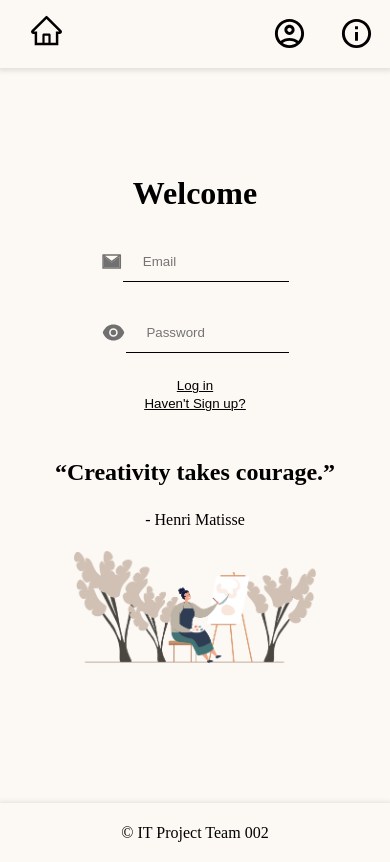
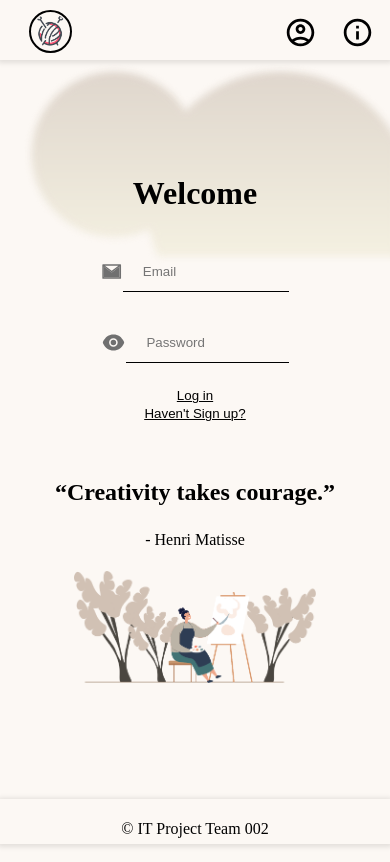
Before and after one commit to IT-Project-002/Frontend, a React (Create React App) app: page /user/login in a window 390 px wide. Built offline with nearby package versions, Linux system fonts and the light colour scheme.

Commit message:
change home icon to logo, fix header footer responsive, make footer shorter

```diff
--- a/src/components/nav.js
+++ b/src/components/nav.js
@@ -1,13 +1,13 @@
 import React, {useState} from "react";
 import { Link, useMatch, useResolvedPath, useLocation } from "react-router-dom";
 import "../css/style.css";
-// import HomeOutlinedIcon from '@mui/icons-material/HomeOutlined';
 import InfoOutlinedIcon from '@mui/icons-material/InfoOutlined';
 import AccountCircleOutlinedIcon from '@mui/icons-material/AccountCircleOutlined';
 import StorefrontOutlinedIcon from '@mui/icons-material/StorefrontOutlined';
 import FavoriteBorderIcon from '@mui/icons-material/FavoriteBorder';
 import LogoutOutlinedIcon from '@mui/icons-material/LogoutOutlined';
 import {AiOutlineHome} from "react-icons/ai";
+import HomeIcon from "../image/home.png";
 
 
 export default function Navbar() {
@@ -44,8 +44,8 @@ export default function Navbar() {
 
   return (
     <nav className="navbar">
-          <Link className="home-icon" to="/">
-            <AiOutlineHome text={"Hi"} onClick={toggleMenu}/>
+          <Link to="/">
+            <img className="home-icon" src={HomeIcon} text={"Hi"} onClick={toggleMenu}></img>
           </Link>
            <ul className="menu">
               {
@@ -86,51 +86,6 @@ export default function Navbar() {
                   </CustomLink>:''
               }
            </ul>
-           {/* <ul className="side-menu">
-              {
-              (token && token!=='' &&token!==undefined)?
-                  <CustomLink to="/user/myFav">
-                    <p>MyFav</p>
-                  </CustomLink>:''
-              }
-              {
-              (token && token!=='' &&token!==undefined)?
-                  <CustomLink to="/user/market">
-                    <p>Market</p>
-                  </CustomLink>:''
-              }
-              {
-              (token && token!=='' &&token!==undefined)?
-                  <CustomLink to="/user/upload">
-                    <p>Upload</p>
-                  </CustomLink>:''
-              }
-
-              {
-              (token && token!=='' &&token!==undefined)?'':
-                  <CustomLink to="/user/login">
-                    <p>Login</p>
-                  </CustomLink>
-              }
-
-              {
-              (token && token!=='' &&token!==undefined)?
-                  <CustomLink to="/user/profile">
-                    <p>Profile</p>
-                  </CustomLink>:''
-              }
-
-              <CustomLink to="/user/about">
-                  <p>About</p>
-              </CustomLink>
-
-              {
-              (token && token!=='' &&token!==undefined)?
-                  <CustomLink to="/user/login">
-                     <p onClick={logMeOut}>Logout</p>
-                  </CustomLink>:''
-              }
-           </ul> */}
     </nav>
   );
 }
--- a/src/css/login.css
+++ b/src/css/login.css
@@ -8,9 +8,19 @@
   grid-template-columns: 1fr 2fr;
   grid-template-areas:
     'login today';
-  /* background-image: url(../image/background.png);
+  /* background-image: url(../image/background/login.png);
   background-repeat: none;
   background-position: fixed; */
+}
+
+.login-background {
+  position:fixed;
+  top:60px;
+  left: 20px;
+  width:100vw;
+  height: auto;
+  object-fit: contain;
+  z-index:-99;
 }
 
 /* ===================================================== */
--- a/src/css/style.css
+++ b/src/css/style.css
@@ -7,10 +7,6 @@
 
 body {
   background-color: #fcf8f4;
-  /* background-image: url(../image/background/login.png);
-  background-size: cover;
-  background-repeat: no-repeat;
-  background-attachment: fixed; */
   margin:0;
   font-family: Ariel;
 }
@@ -19,11 +15,11 @@ body {
   display: grid;
   grid-template-columns: 1fr;
   grid-template-rows: auto 1fr auto;
-  min-height: 100vh;
   grid-template-areas:
     "navbar"
     "main"
     "footer";
+  min-height: 100vh;
 }
 
 /* redirect link */
@@ -43,7 +39,7 @@ button {
 /* Overall */
 .navbar {
   grid-area: navbar;
-  height: 8vh;
+  height: 60px;
   background:#fcf8f4;
   box-shadow: 0px 1px 5px 2px rgba(0, 0, 0, 0.1);
   display: flex;
@@ -56,14 +52,14 @@ button {
 .navbar ul {
   list-style: none;
   display: flex;
-  gap: 2rem;
+  gap: 1.5rem;
   margin-right:1rem;
 }
 
 /* Icons  */
 .navbar svg {
-  width: 35px;
-  height: 35px;
+  width: 33px;
+  height: 33px;
 }
 
 .navbar svg:hover {
@@ -71,18 +67,18 @@ button {
 }
 
 .home-icon {
-  margin-top: 0.8rem;
+  margin-top: 0.6rem;
   margin-left: 1.8rem;
+  width: 43px;
+  height: 43px;
+  border: 2px solid black;
+  border-radius: 25px;
+  padding:1.5px;
 }
 
-.side-menu {
-  display: none;
-}
-
-@media screen and (max-width:800px) {
-  .menu{
-    display: none;
-  }
+.website-name {
+  margin-top: 1rem;
+  margin-left:1.8rem;
 }
 
 /* ===================================================== */
@@ -90,9 +86,9 @@ button {
 
 .footer {
   grid-area: footer;
-  height: 7vh;
+  height: 45px;
   box-shadow: 0px 1px 5px 2px rgba(0, 0, 0, 0.1);
-  /* position: fixed; */
+  position: fixed;
   width: 100%;
   bottom: 0;
   background: #fcf8f4;
--- a/src/pages/login.js
+++ b/src/pages/login.js
@@ -5,7 +5,7 @@ import "../css/form.css";
 import d1 from "../image/pages/loginDrawer.png";
 import {AiFillEyeInvisible, AiFillEye, AiTwotoneMail} from "react-icons/ai";
 import React from "react";
-
+import background from "../image/background/login.png";
 const EMAIL_REG = new RegExp(/^[A-Z0-9._%+-]+@[A-Z0-9.-]+\.[A-Z]{2,4}$/i);
 export const validateEmailInput = (str="") => EMAIL_REG.test(str);
 
@@ -95,6 +95,7 @@ function Login(){
           <p>- Henri Matisse</p>
           <img src={d1} alt="d1"></img>
         </div>
+        <img className='login-background' src={background} alt=""></img>
       </div>
     )
   }
```
Also changed, not shown: src/image/home.png (added).
